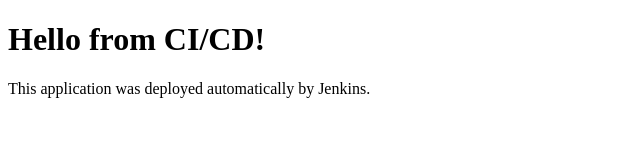
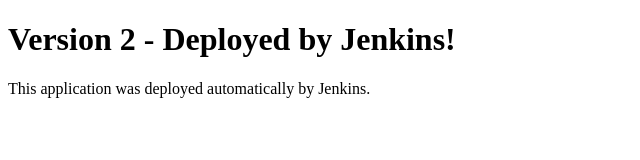
Before and after one commit to rastinrezaei35-beep/devops-cicd-project, a plain HTML site: page index.html in a window 1280 px wide. Shown: the whole page, without its empty margins (0-640 px from the left). Drawn offline with Linux system fonts and the light colour scheme.

Commit message:
update application version

```diff
--- a/index.html
+++ b/index.html
@@ -4,7 +4,7 @@
     <title>DevOps CI/CD Project</title>
 </head>
 <body>
-    <h1>Hello from CI/CD!</h1>
+    <h1>Version 2 - Deployed by Jenkins!</h1>
     <p>This application was deployed automatically by Jenkins.</p>
 </body>
 </html>
```
